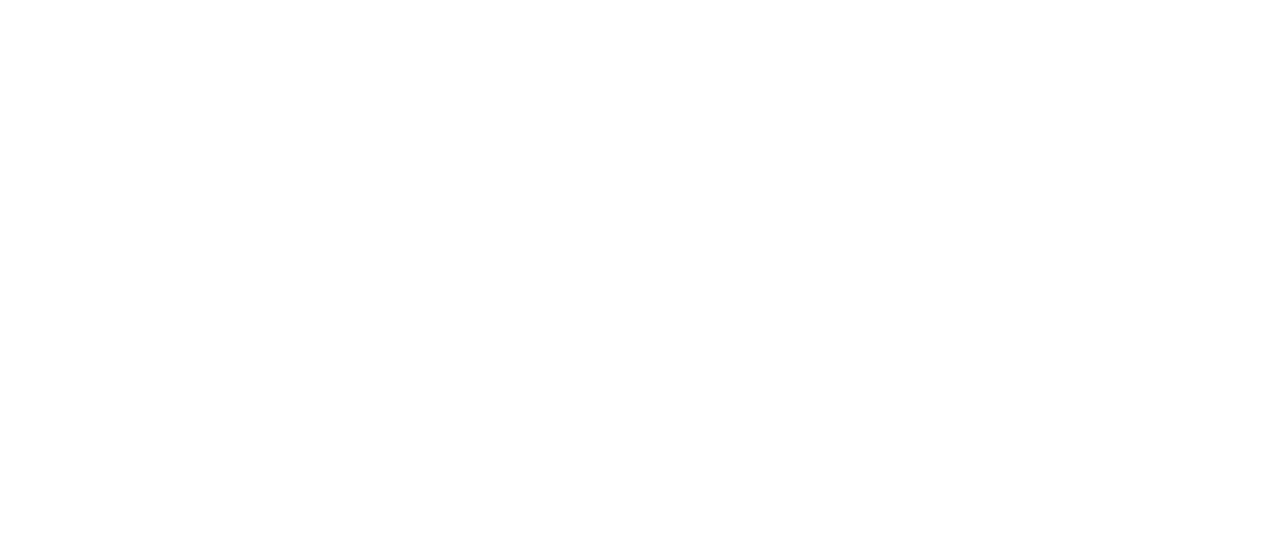
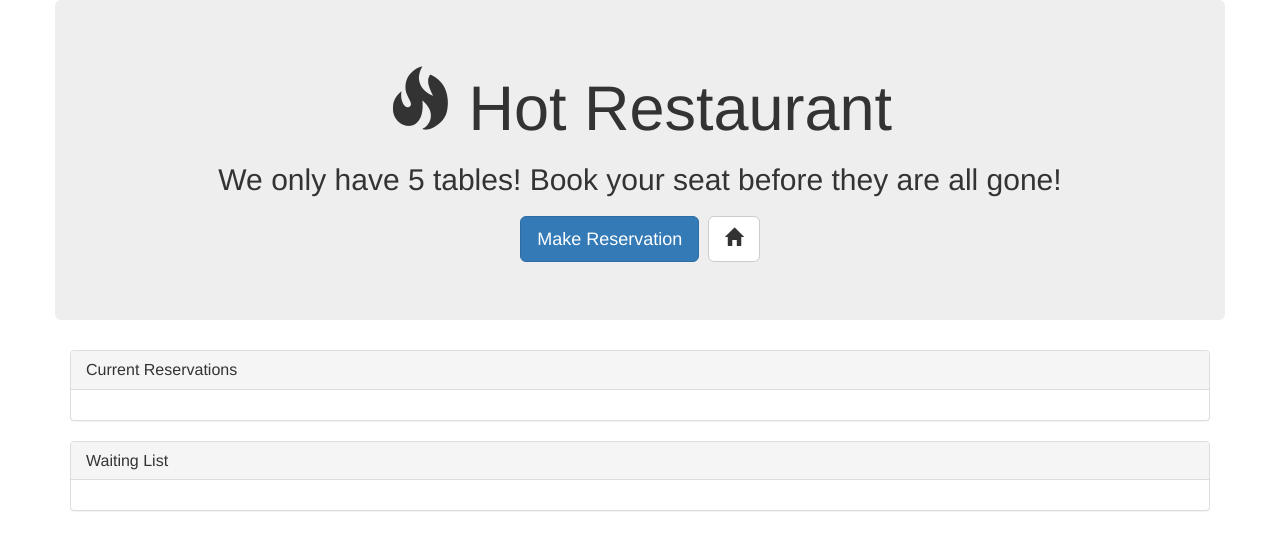
Before and after one commit to PocketThi3f/group-reservation, a plain HTML site: page tables.html in a window 1280 px wide. Drawn offline with nearby package versions, Linux system fonts and the light colour scheme.

Commit message:
Finished html

```diff
--- a/tables.html
+++ b/tables.html
@@ -0,0 +1,38 @@
+<!DOCTYPE html>
+<html>
+<head>
+  <link rel="stylesheet" href="https://maxcdn.bootstrapcdn.com/bootstrap/3.3.7/css/bootstrap.min.css" integrity="sha384-BVYiiSIFeK1dGmJRAkycuHAHRg32OmUcww7on3RYdg4Va+PmSTsz/K68vbdEjh4u" crossorigin="anonymous">
+  </head>
+  <body>
+	<div class = 'container'>
+	  	<div class = 'row'>
+			<div class = 'jumbotron'>
+				<h1 class = 'text-center'>
+					<span class="glyphicon glyphicon-fire" aria-hidden="true"></span>
+					<span>Hot Restaurant</span>
+				</h1>
+				<h2 class = 'text-center'>
+					<span>We only have 5 tables! Book your seat before they are all gone!</span>
+				</h2>
+				<h2 class = 'text-center'>
+					<a class = 'btn btn-primary btn-lg' href='/reservation.html' role = 'button' id='viewTable'>Make Reservation</a>
+					<a class = 'btn btn-default btn-lg' href='/index.html' role = 'button' id='makeRes'><span class = 'glyphicon glyphicon-home'></span></a>
+				</h2>
+			</div>
+		</div>
+		<div class = 'panel panel-default'>
+			<div class = 'panel-heading'>
+				<h4 class = 'panel-title'>Current Reservations</h4>
+			</div>
+			<div class = 'panel-body' id = 'tableSection'>
+			</div>
+		</div>
+		<div class = 'panel panel-default'>
+			<div class = 'panel-heading'>
+				<h4 class = 'panel-title'>Waiting List</h4>
+			</div>
+			<div class = 'panel-body' id = 'wailistSection'>
+			</div>
+		</div>
+
+	</div>
```
Also changed, not shown: reservation.html (+20 -0 lines).
